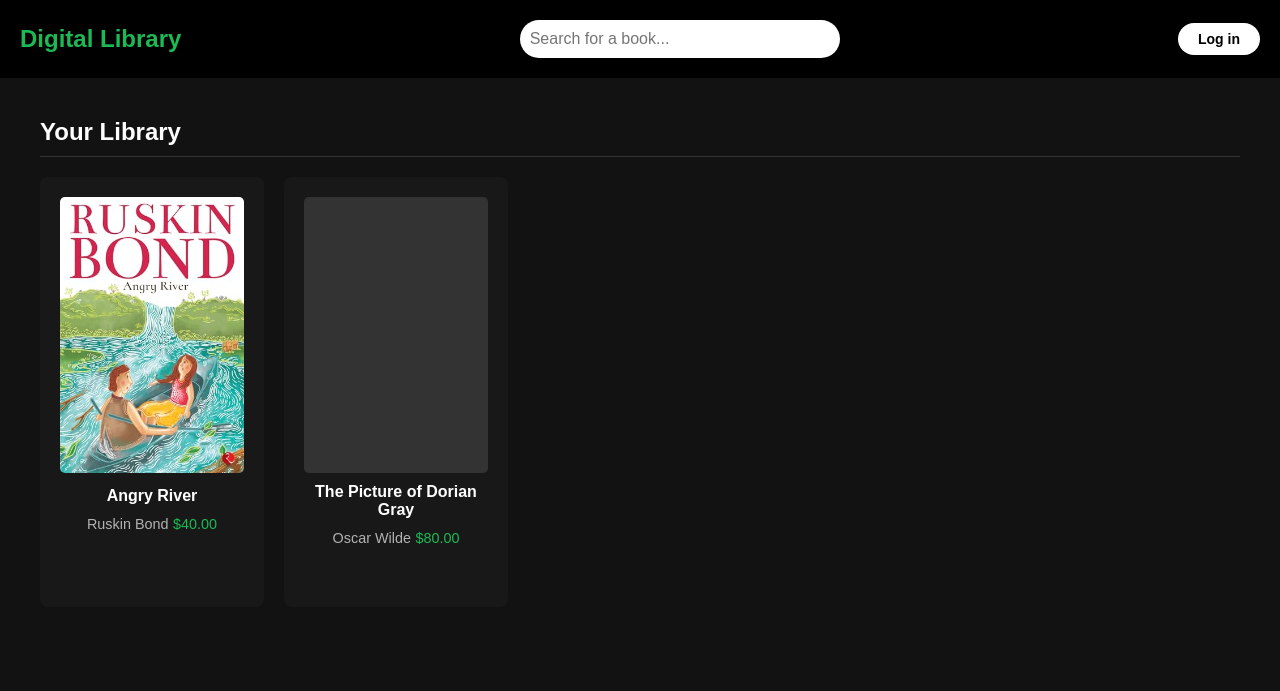
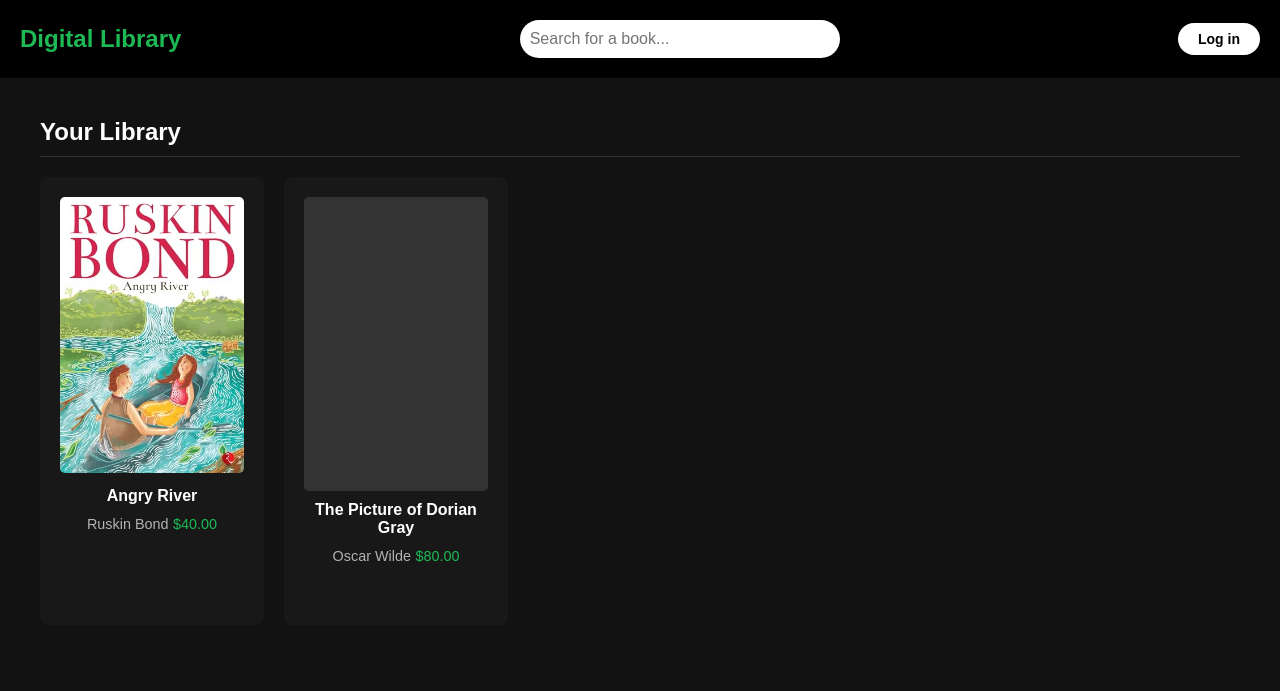
Before and after one commit to bluntkey/bookshelf, a Django app: page / in a window 1280 px wide. Shown: the top 691 px of the page. Run offline with Django 5.2, Linux system fonts and the light colour scheme; data comes from the database, SQL or seed files in the repository.

Commit message:
Updated book cover aspect ratio

```diff
--- a/library/templates/library/index.html
+++ b/library/templates/library/index.html
@@ -89,7 +89,7 @@
                         {% if book.cover_image %}
                             <img src="{{ book.cover_image.url }}" style="width: 100%; aspect-ratio: 2/3; object-fit: cover; border-radius: 5px; margin-bottom: 10px;">
                         {% else %}
-                            <div style="width: 100%; aspect-ratio: 2/3; background-color: #333; border-radius: 5px; margin-bottom: 10px;"></div>
+                            <div style="width: 100%; aspect-ratio: 1050/1676; background-color: #333; border-radius: 5px; margin-bottom: 10px;"></div>
                         {% endif %}
                         <span class="book-title">{{ book.title }}</span>
                         <span class="book-author">{{ book.author }}</span>
--- a/library/templates/library/my_library.html
+++ b/library/templates/library/my_library.html
@@ -54,7 +54,7 @@
                             {% if book.cover_image %}
                                     <img src="{{ book.cover_image.url }}" style="width: 100%; aspect-ratio: 2/3; object-fit: cover; border-radius: 5px; margin-bottom: 10px;">
                                 {% else %}
-                                    <div style="width: 100%; aspect-ratio: 2/3; background-color: #333; border-radius: 5px; margin-bottom: 10px;"></div>
+                                    <div style="width: 100%; aspect-ratio: 1050/1676; background-color: #333; border-radius: 5px; margin-bottom: 10px;"></div>
                                 {% endif %}
 
                             <span class="book-title">{{ book.title }}</span>
```
